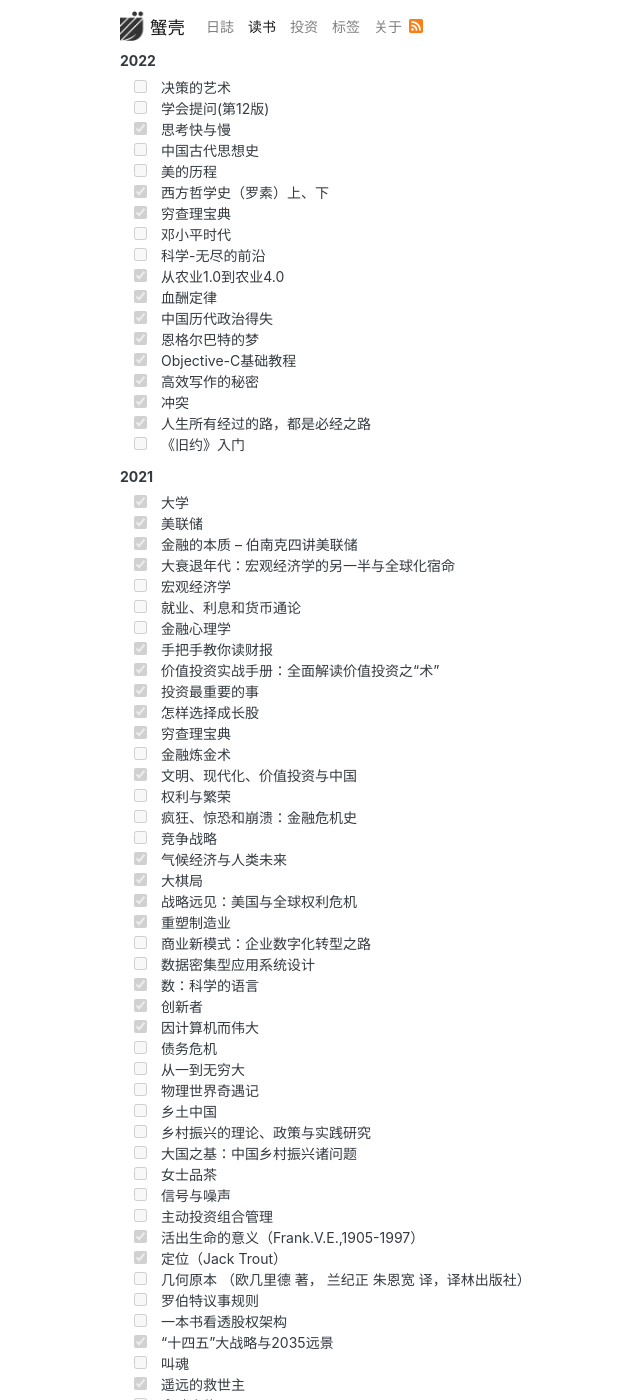
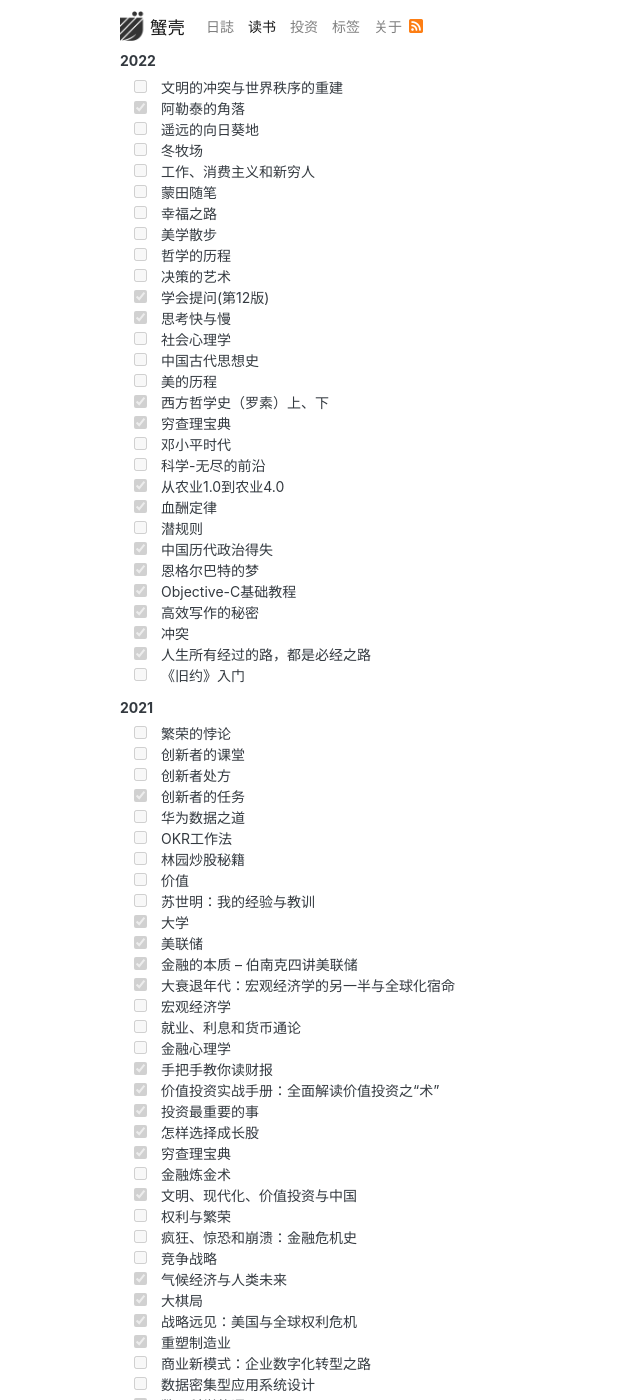
Before and after one commit to shellc/shellc.github.io, a Jekyll site: the page built from books.md, in a window 1280 px wide and 1400 px high. Shown: the whole window, without its empty margins (185-825 px from the left). Built offline with Jekyll 4.4.1, drawn with Linux system fonts in a browser that asks for light colours; some web fonts are replaced.

Commit message:
update books

```diff
--- a/books.md
+++ b/books.md
@@ -4,9 +4,19 @@
 ---
 
 #### 2022
+- [ ] 文明的冲突与世界秩序的重建
+- [x] 阿勒泰的角落
+- [ ] 遥远的向日葵地
+- [ ] 冬牧场
+- [ ] 工作、消费主义和新穷人
+- [ ] 蒙田随笔
+- [ ] 幸福之路
+- [ ] 美学散步
+- [ ] 哲学的历程
 - [ ] 决策的艺术
-- [ ] 学会提问(第12版)
+- [x] 学会提问(第12版)
 - [x] 思考快与慢
+- [ ] 社会心理学
 - [ ] 中国古代思想史
 - [ ] 美的历程
 - [x] 西方哲学史（罗素）上、下
@@ -15,6 +25,7 @@
 - [ ] 科学-无尽的前沿
 - [x] 从农业1.0到农业4.0
 - [x] 血酬定律
+- [ ] 潜规则
 - [x] 中国历代政治得失
 - [x] 恩格尔巴特的梦
 - [x] Objective-C基础教程
@@ -24,6 +35,15 @@
 - [ ] 《旧约》入门
 
 #### 2021
+- [ ] 繁荣的悖论
+- [ ] 创新者的课堂
+- [ ] 创新者处方
+- [x] 创新者的任务
+- [ ] 华为数据之道
+- [ ] OKR工作法
+- [ ] 林园炒股秘籍
+- [ ] 价值
+- [ ] 苏世明：我的经验与教训
 - [x] 大学
 - [x] 美联储
 - [x] 金融的本质 -- 伯南克四讲美联储
```
Also changed, not shown: about.md (+2 -0 lines).
